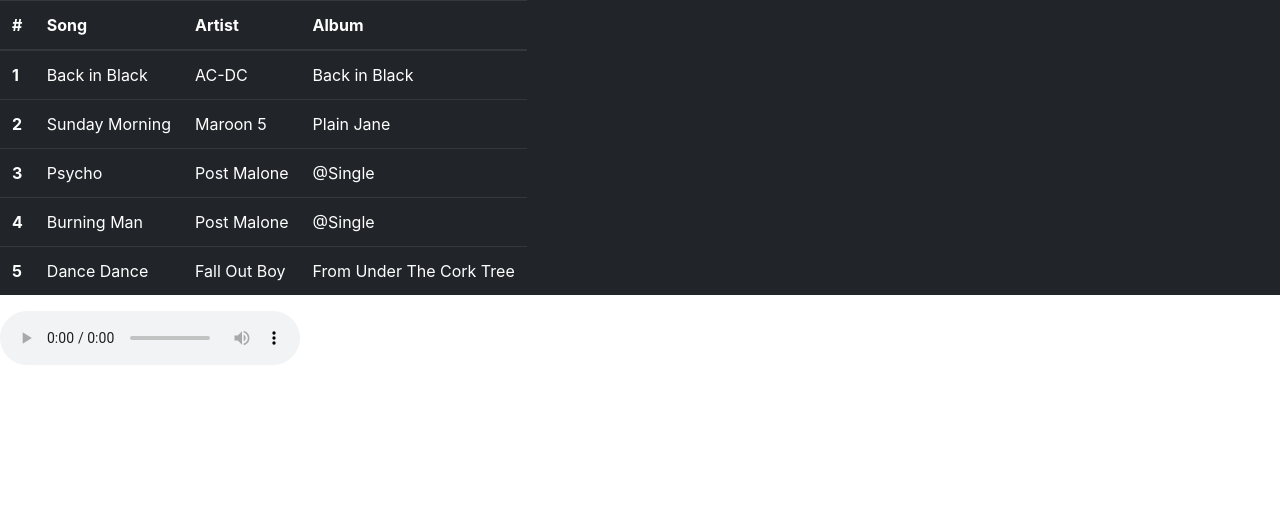
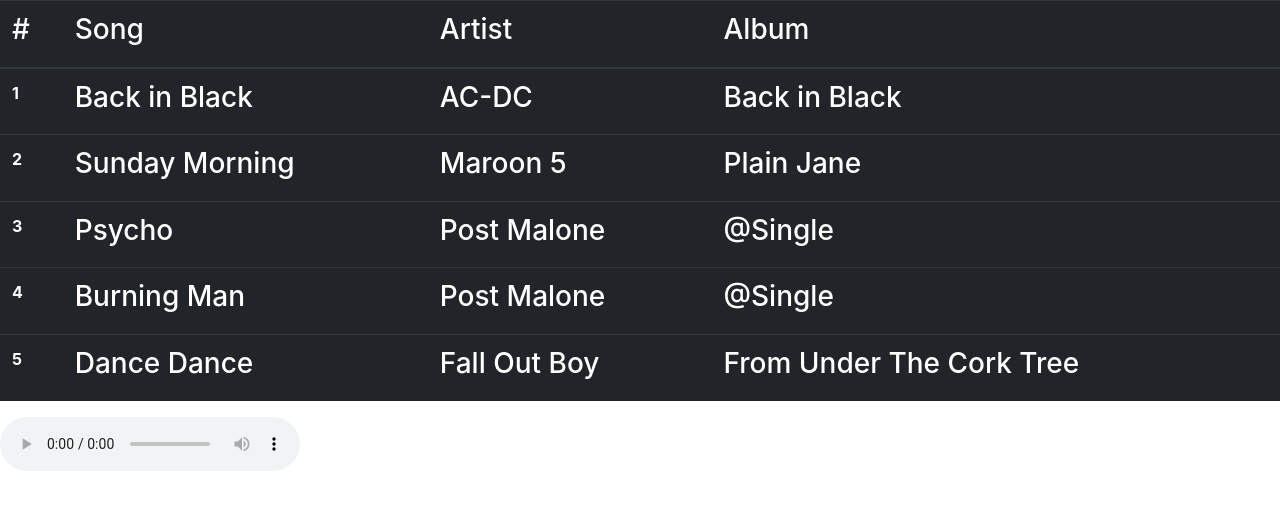
Before and after one commit to faisalrasbihan/tugas4, a website: page public/music.html in a window 1280 px wide. Drawn offline with nearby package versions, Linux system fonts and the light colour scheme.

Commit message:
Change text size in music table

```diff
--- a/public/music.html
+++ b/public/music.html
@@ -11,45 +11,59 @@
 </head>
 
 <body>
-    <table class="table table-dark table-responsive">
+    <table class="table table-dark">
       <thead>
         <tr>
-          <th scope="col">#</th>
-          <th scope="col">Song</th>
-          <th scope="col">Artist</th>
-          <th scope="col">Album</th>
+          <th scope="col">
+            <h3>#</h3>
+          </th>
+          <th scope="col">
+            <h3>Song</h3>
+          </th>
+          <th scope="col">
+            <h3>Artist</h3>
+          </th>
+          <th scope="col">
+            <h3>Album</h3>
+          </th>
         </tr>
       </thead>
       <tbody>
         <tr class='clickable-row' data-href='/audio/1.mp3'>
           <th scope="row">1</th>
-          <td>Back in Black</td>
-          <td>AC-DC</td>
-          <td>Back in Black</td>
+          <td>
+            <h3>Back in Black</h3>
+          </td>
+          <td>
+            <h3>AC-DC</h3>
+          </td>
+          <td>
+            <h3>Back in Black</h3>
+          </td>
         </tr>
         <tr class='clickable-row' data-href='/audio/2.mp3'>
           <th scope="row">2</th>
-          <td>Sunday Morning</td>
-          <td>Maroon 5</td>
-          <td>Plain Jane</td>
+          <td><h3>Sunday Morning</h3></td>
+          <td><h3>Maroon 5</h3></td>
+          <td><h3>Plain Jane</h3></td>
         </tr>
         <tr class='clickable-row' data-href='/audio/3.mp3'>
           <th scope="row">3</th>
-          <td>Psycho</td>
-          <td>Post Malone</td>
-          <td>@Single</td>
+          <td><h3>Psycho</h3></td>
+          <td><h3>Post Malone</h3></td>
+          <td><h3>@Single</h3></td>
         </tr>
         <tr class='clickable-row' data-href='/audio/4.mp3'>
           <th scope="row">4</th>
-          <td>Burning Man</td>
-          <td>Post Malone</td>
-          <td>@Single</td>
+          <td><h3>Burning Man</h3></td>
+          <td><h3>Post Malone</h3></td>
+          <td><h3>@Single</h3></td>
         </tr>
         <tr class='clickable-row' data-href='/audio/5.mp3'>
           <th scope="row">5</th>
-          <td>Dance Dance</td>
-          <td>Fall Out Boy</td>
-          <td>From Under The Cork Tree</td>
+          <td><h3>Dance Dance</h3></td>
+          <td><h3>Fall Out Boy</h3></td>
+          <td><h3>From Under The Cork Tree</h3></td>
         </tr>
       </tbody>
     </table>
```
